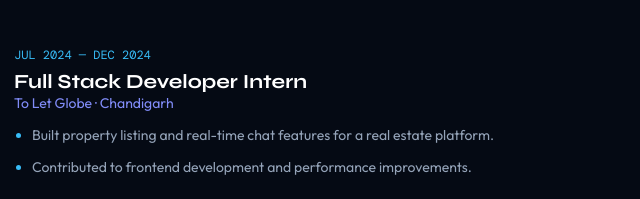
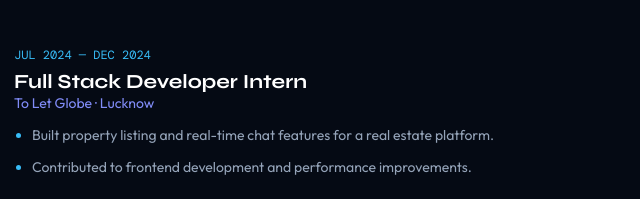
Before and after one commit to manishkeshri116/my-portfolio, a plain HTML site: page index.html in a window 1280 px wide. Shown: the part 3941-4140 px from the top of the page, 146-786 px from the left. Drawn offline with nearby package versions, Linux system fonts and the light colour scheme; a web font is replaced by a local one.

Commit message:
- update project location

```diff
--- a/index.html
+++ b/index.html
@@ -392,7 +392,7 @@
       <div class="timeline-dot"></div>
       <div class="timeline-date">JUL 2024 — DEC 2024</div>
       <div class="timeline-title">Full Stack Developer Intern</div>
-      <div class="timeline-company">To Let Globe · Chandigarh</div>
+      <div class="timeline-company">To Let Globe · Lucknow</div>
       <ul class="experience-points">
         <li>Built property listing and real-time chat features for a real estate platform.</li>
         <li>Contributed to frontend development and performance improvements.</li>
```
